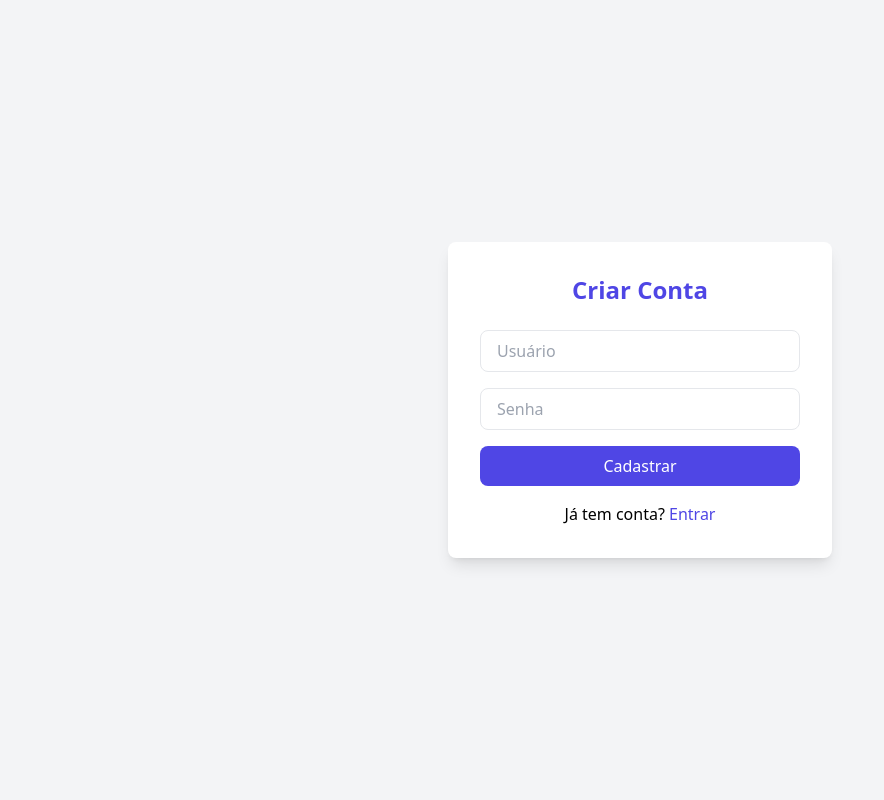
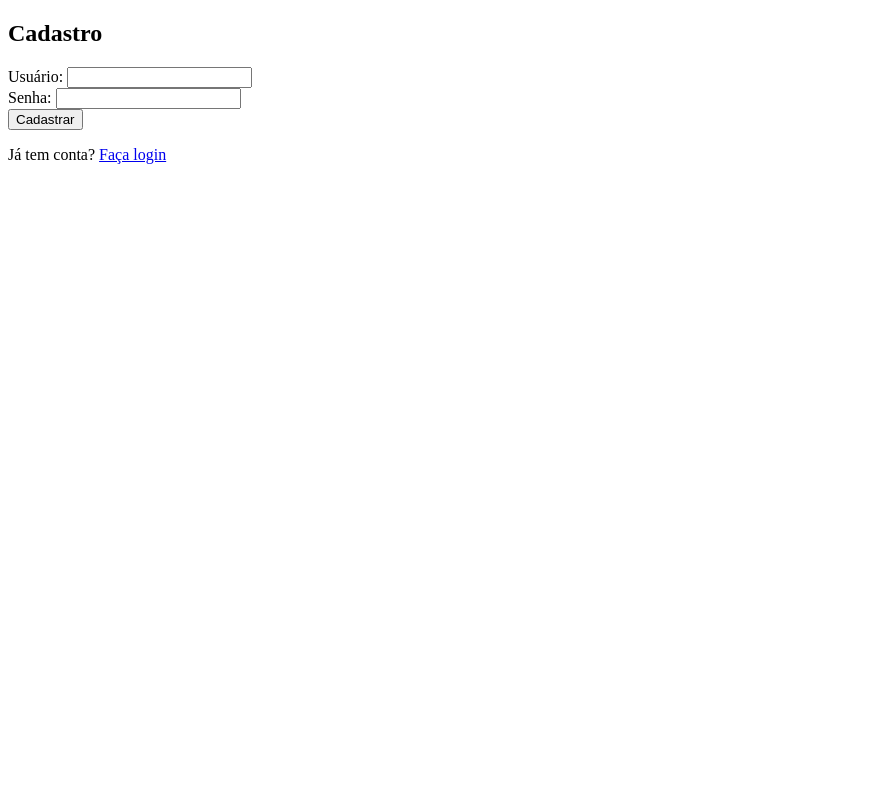
Before and after one commit to guandrade97/sistema-cobranca04, a Python web app: template templates/register.html in a window 1280 px wide. Shown: the whole page, without its empty margins (0-884 px from the left). Run offline with Jinja, Linux system fonts and the light colour scheme; the template is opened without the code that fills it, so the values that code supplies are empty; some libraries are stand-ins or nearby versions.

Commit message:
Update register.html

```diff
--- a/templates/register.html
+++ b/templates/register.html
@@ -1,31 +1,30 @@
 <!DOCTYPE html>
-<html lang="pt-br">
+<html lang="pt-BR">
 <head>
   <meta charset="UTF-8" />
-  <title>Cadastro</title>
-  <script src="https://cdn.tailwindcss.com"></script>
+  <title>Registrar</title>
 </head>
-<body class="bg-gray-100 flex items-center justify-center min-h-screen">
-  <div class="bg-white p-8 rounded-lg shadow-lg w-96">
-    <h1 class="text-2xl font-bold mb-6 text-center text-indigo-600">Criar Conta</h1>
-    {% with messages = get_flashed_messages() %}
-      {% if messages %}
-        <div class="mb-4 text-red-600 font-semibold">
-          {{ messages[0] }}
-        </div>
-      {% endif %}
-    {% endwith %}
-    <form method="POST" action="/register" class="space-y-4">
-      <input type="text" name="username" placeholder="Usuário" required
-        class="w-full px-4 py-2 border rounded-lg focus:outline-none focus:ring-2 focus:ring-indigo-500" />
-      <input type="password" name="password" placeholder="Senha" required
-        class="w-full px-4 py-2 border rounded-lg focus:outline-none focus:ring-2 focus:ring-indigo-500" />
-      <button type="submit"
-        class="w-full bg-indigo-600 text-white py-2 rounded-lg hover:bg-indigo-700 transition">Cadastrar</button>
-    </form>
-    <p class="mt-4 text-center">
-      Já tem conta? <a href="/login" class="text-indigo-600 hover:underline">Entrar</a>
-    </p>
-  </div>
+<body>
+  <h2>Cadastro</h2>
+  {% with messages = get_flashed_messages() %}
+    {% if messages %}
+      <ul>
+        {% for message in messages %}
+          <li style="color:red;">{{ message }}</li>
+        {% endfor %}
+      </ul>
+    {% endif %}
+  {% endwith %}
+
+  <form method="POST" action="{{ url_for('register') }}">
+    <label>Usuário:</label>
+    <input type="text" name="username" required />
+    <br />
+    <label>Senha:</label>
+    <input type="password" name="password" required />
+    <br />
+    <button type="submit">Cadastrar</button>
+  </form>
+  <p>Já tem conta? <a href="{{ url_for('login') }}">Faça login</a></p>
 </body>
 </html>
```
